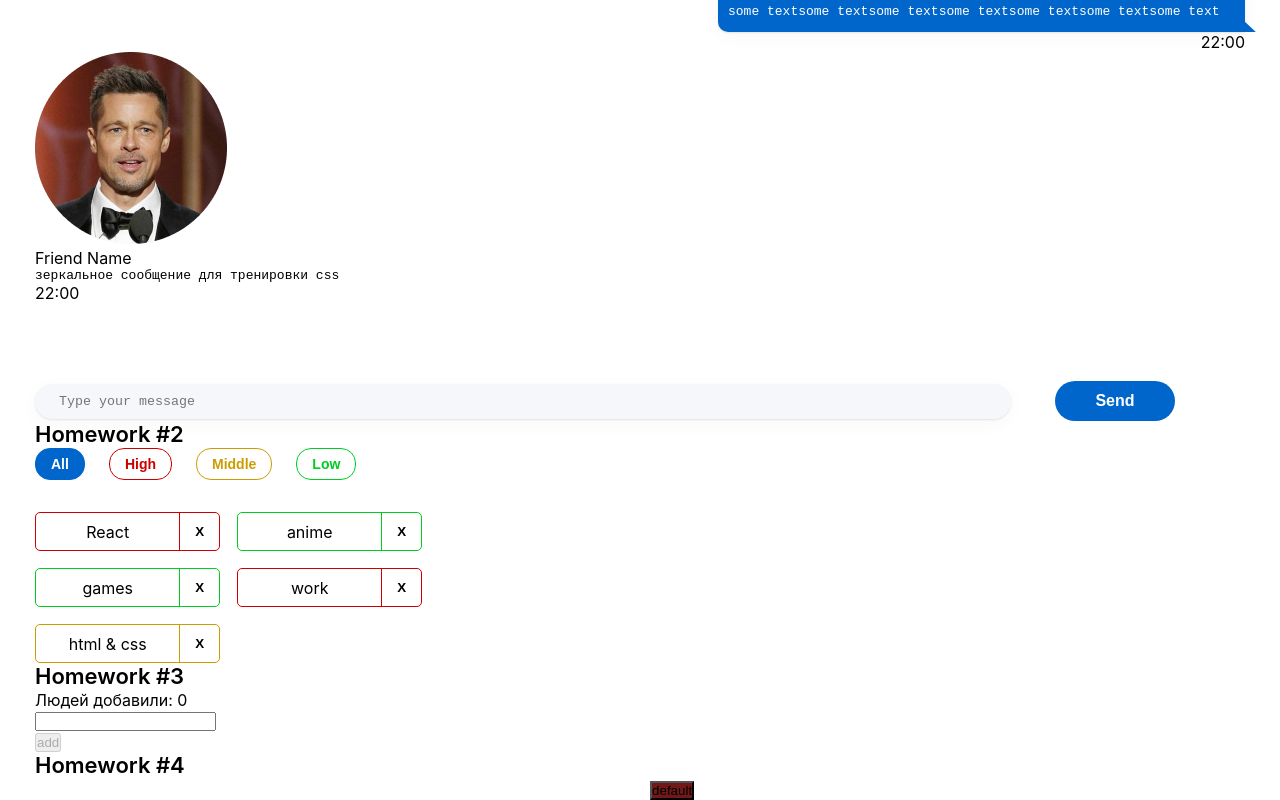
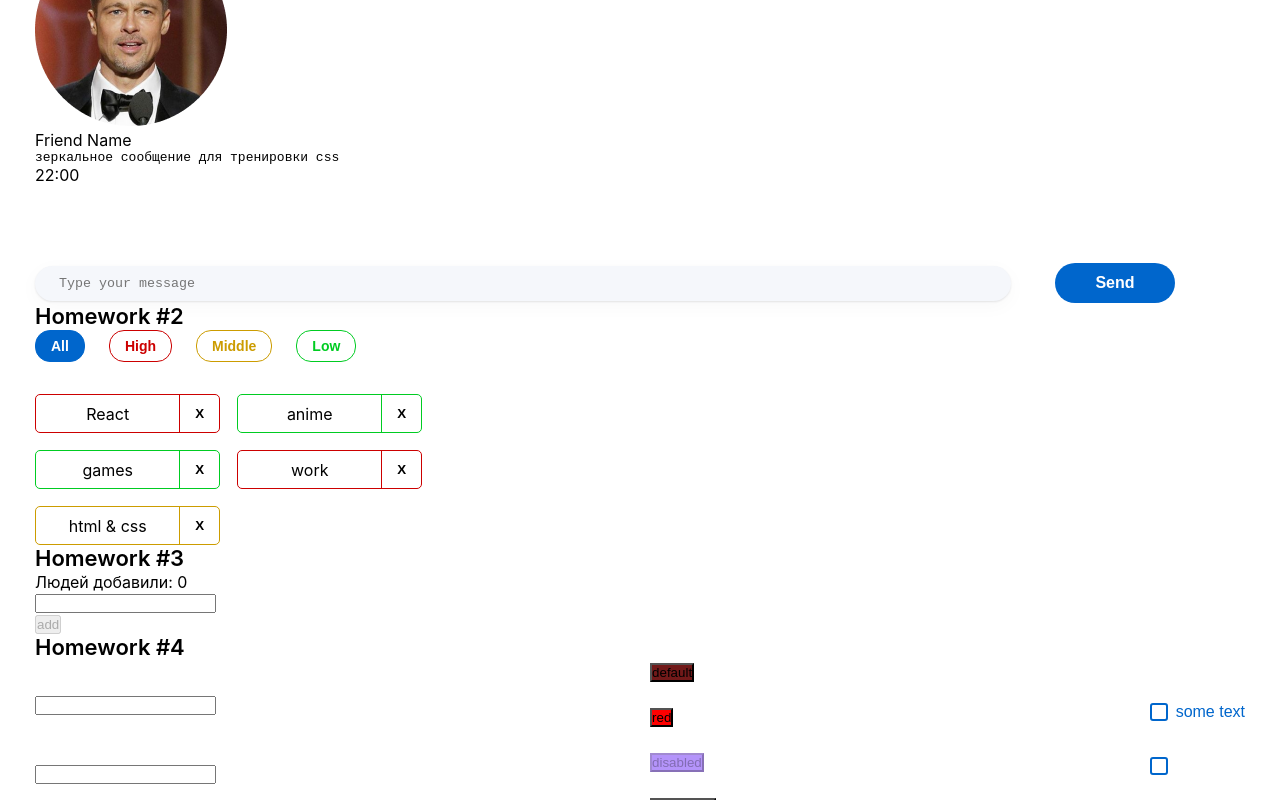
Before and after one commit to h0wever/HW, a React (Create React App) app: page /#/pre-junior in a window 1280 px wide. Shown: the part 500-1300 px from the top of the page. Built offline with nearby package versions, Linux system fonts and the light colour scheme.

Commit message:
fix: HW8.tsx age.reverse

```diff
--- a/src/s1-main/App.tsx
+++ b/src/s1-main/App.tsx
@@ -8,6 +8,7 @@
 import HW6 from "../s2-homeworks/hw06/HW6";
 import HW7 from "../s2-homeworks/hw07/HW7";
 import HW8 from "../s2-homeworks/hw08/HW8";
+import HW9 from "../s2-homeworks/hw09/HW9";
 
 // import HW1 from '../s2-homeworks/hw01/HW1'
 
@@ -15,17 +16,18 @@
 function App() {
     return (
         <div className={s.App}>
-            {/*<HW1/>*/}
+            <HW1/>
             {/*раскомментировать по ходу выполнения*/}
-            {/*<HW2/>*/}
-            {/*<HW3/>*/}
-            {/*<HW4/>*/}
+            <HW2/>
+            <HW3/>
+            <HW4/>
 
             {/*при выполнении дз 5 и более - закомментировать здесь дз 1-4, так как они есть внутри дз 5*/}
             <HW5/>
             <HW6/>
             <HW7/>
             <HW8/>
+            <HW9/>
         </div>
     )
 }
--- a/src/s2-homeworks/hw09/Clock.tsx
+++ b/src/s2-homeworks/hw09/Clock.tsx
@@ -2,6 +2,7 @@
 import SuperButton from '../hw04/common/c2-SuperButton/SuperButton'
 import {restoreState} from '../hw06/localStorage/localStorage'
 import s from './Clock.module.css'
+import {dividerClasses} from "@mui/material";
 
 function Clock() {
     const [timerId, setTimerId] = useState<number | undefined>(undefined)
@@ -12,9 +13,8 @@
     const start = () => {
         // пишут студенты // запустить часы (должно отображаться реальное время, а не +1)
         // сохранить ид таймера (https://learn.javascript.ru/settimeout-setinterval#setinterval)
-
+        setDate(new Date())
     }
-
     const stop = () => {
         // пишут студенты // поставить часы на паузу, обнулить ид таймера (timerId <- undefined)
 
@@ -66,7 +66,7 @@
             <div className={s.buttonsContainer}>
                 <SuperButton
                     id={'hw9-button-start'}
-                    disabled={true} // пишут студенты // задизэйблить если таймер запущен
+                    disabled={false} // пишут студенты // задизэйблить если таймер запущен
                     onClick={start}
                 >
                     start
--- a/src/s2-homeworks/hw09/HW9.tsx
+++ b/src/s2-homeworks/hw09/HW9.tsx
@@ -6,7 +6,7 @@
 * 1 - в файле Clock.tsx дописать функции stop, start, onMouseEnter, onMouseLeave
 * 2 - в файле Clock.tsx из переменной date вычислить значения stringTime, stringDate, stringDay, stringMonth
 * 3 - в файле Clock.tsx дизэйблить кнопки стоп / старт если таймер не запущен / запущен соответственно
-* 4 - сделать стили в соответствии с дизайном
+* 4 - сделать стили в со ответствии с дизайном
 * */
 
 const HW9 = () => {
```
